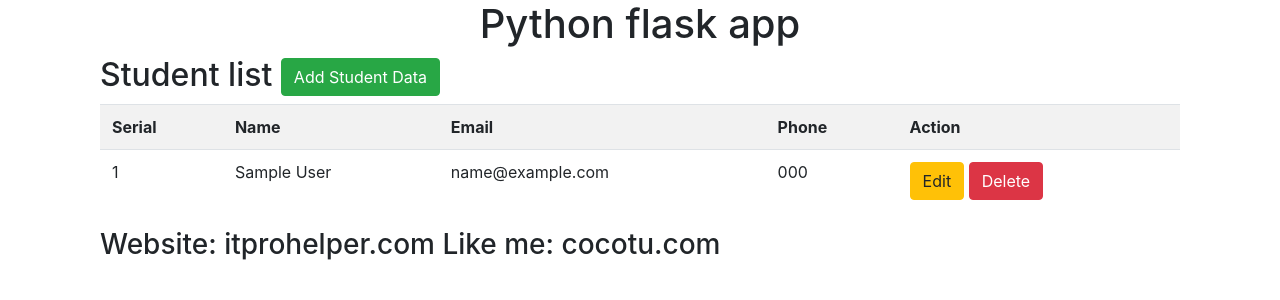
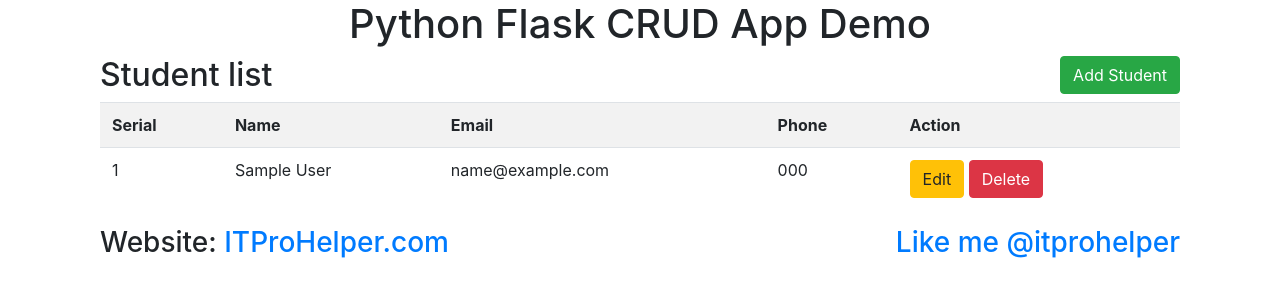
Before and after one commit to itprohelper/crudsample, a Flask app: page / in a window 1280 px wide. Shown: the top 300 px of the page. Run offline with Flask 2, Linux system fonts and the light colour scheme; tables that the repository leaves empty or names only in its code hold one stand-in row (values such as "Sample post"); some libraries are stand-ins or nearby versions.

Commit message:
code cleaned a little more organized

```diff
--- /dev/null
+++ b/templates/footer.html
@@ -0,0 +1,5 @@
+ <div class="well">
+
+	 <h3>Website: <a href="http://itprohelper.com">ITProHelper.com</a><span class="float-right"><a href="https://twitter.com/itprohelper">Like me @itprohelper</a></span></h3>
+
+</div>
--- /dev/null
+++ b/templates/header.html
@@ -0,0 +1,14 @@
+<html>
+        <head>
+                <title>Flask CRUD App</title>
+
+                        <link rel="stylesheet" href="{{url_for('static', filename = 'css/bootstrap.min.css')}}" >
+                        <link rel="shortcut icon" href="{{url_for('static', filename = 'itpro.jpeg')}}">
+
+        </head>
+
+<body>
+<div class="container">
+    <div class="well text-center">
+        <h1>Python Flask CRUD App Demo</h1>
+    </div>
--- a/templates/index.html
+++ b/templates/index.html
@@ -1,4 +1,6 @@
-<html>
+{% include "header.html" %}
+
+<!--<html>
 	<head>
 		<title>Flask CRUD App</title>
 
@@ -11,13 +13,13 @@
 		{% block body %}
 <div class="container">
 			<div class="well text-center">
-				<h1>Python flask app</h1>
-			</div>
+				<h1>Python CRUD Flask App</h1>
+			</div>-->
 
 			<div class="container">
 			<div class="row">
 				<div class="col md-12">
-		<h2>Student list <button type="button" class="btn btn-success pull-right" data-toggle="modal" data-target="#mymodal">Add Student Data</button>  </h2>
+		<h2>Student list <button type="button" class="btn btn-success float-right" data-toggle="modal" data-target="#mymodal">Add Student</button></h2>
 
 		{%with messages = get_flashed_messages() %}
 
@@ -71,15 +73,10 @@
 			<!--modaledit-->
 <div id="modaledit{{row.0}}" class="modal fade" role="dialog">
    <div class="modal-dialog">
-
       <div class="modal-content">
-
          <div class="modal-header">
-
+            <h4 class="modal-title">Please Update Data</h4>
             <button type="button" class="close" data-dismiss="modal">x</button>
-
-            <h4 class="modal-title">Please Update Data</h4>
-
          </div>
 
 <div class="modal-body">
@@ -127,19 +124,15 @@
 			<!--Begin-mymodalInsert-->
 <div id="mymodal" class="modal fade" role="dialog">
    <div class="modal-dialog">
-
       <div class="modal-content">
-
          <div class="modal-header">
 
+            <h4 class="modal-title float-left">Insert Student Data</h4>
+
 		 <button type="button" class="close" data-dismiss="modal">x</button>
-
-            <h4 class="modal-title">Please Insert Data</h4>
-
 </div>
 
          <div class="modal-body">
-
 	 <form action="{{url_for('insert')}}" method="POST">
 
                <div class="form-group">
@@ -160,15 +153,12 @@
                <div class="form-group">
                   <button class="btn btn-primary" type="submit">Insert Data</button>
                </div>
-
          </form>
 
          </div>
 
 	  <div class="modal-footer">
-
             <button type="button" class="btn btn-default" data-dismiss="modal">Close</button>
-
          </div>
 
 	</div>
@@ -176,19 +166,10 @@
 </div>
 
 <!--EndmymodalInsert-->
+      			{% include "footer.html" %}
 
 			{% endblock %}
 
-			<div class="well">
-		<h3>Website: itprohelper.com
-			<span class="pull-right">Like me: cocotu.com</span>
-		</h3>
-	</div>
-		</div>
-
-
-	</body>
 
 	<script type="text/javascript" src="{{url_for('static', filename='js/jquery-3.4.1.min.js')}}"></script>
 	<script type="text/javascript" src="{{url_for('static', filename='js/bootstrap.min.js')}}"></script>
-</html>
```
Lines whose indentation alone changed are shown as unchanged.
